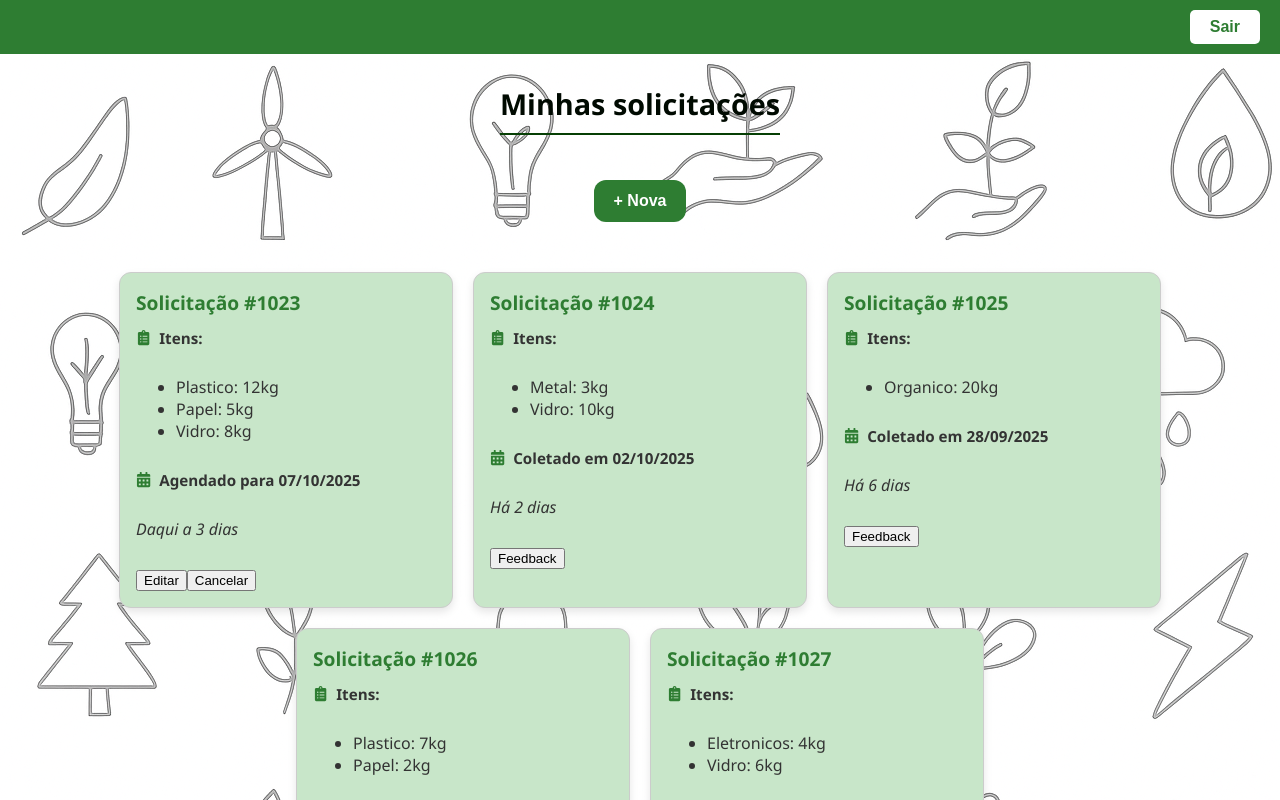
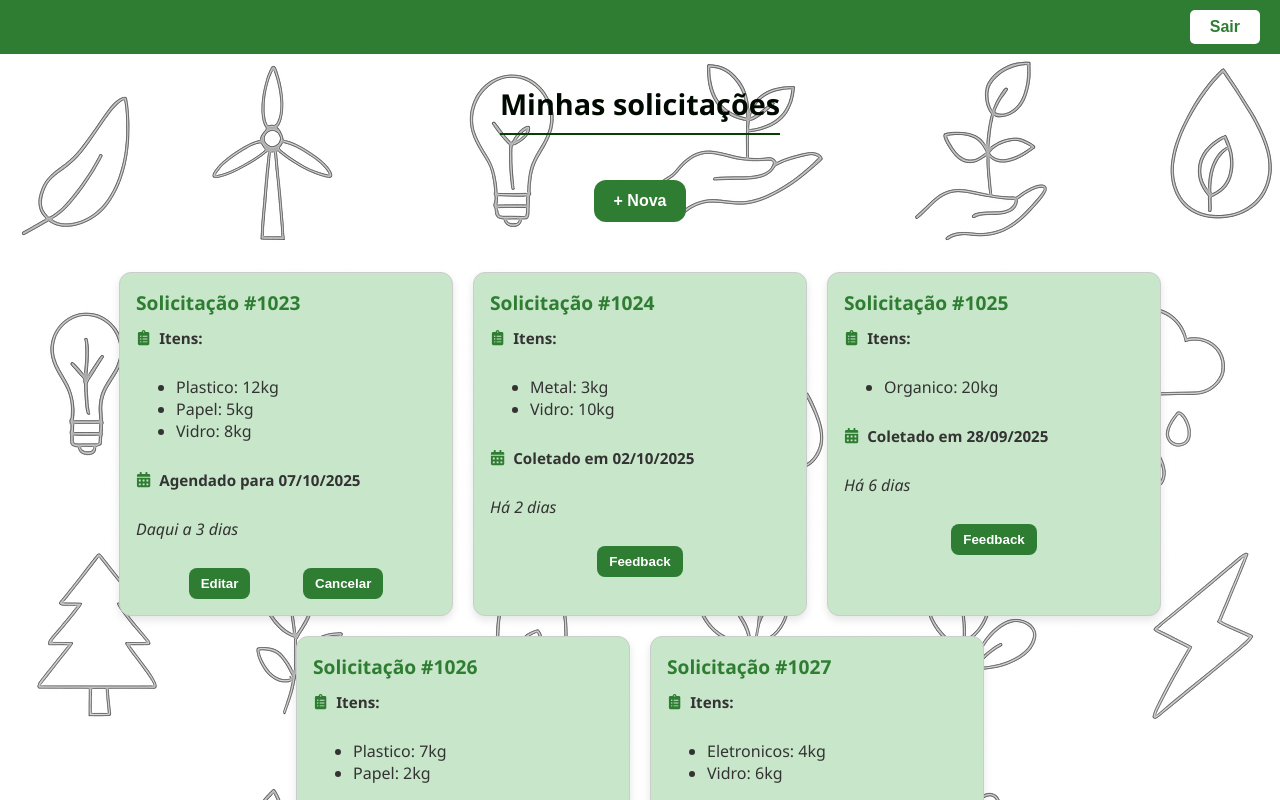
Before and after one commit to renandi/ecoville, a React (Vite) app in the folder ecoville-front/: page /solicitacoes in a window 1280 px wide. Shown: the top 800 px of the page. Built offline with nearby package versions, Linux system fonts and the light colour scheme.

Commit message:
Feat: implementado botão de feedback funcional
-Botão de feedback abre uma modal com a informação do feedback
-Atualmente esta como hardcode.

```diff
--- a/ecoville-front/src/components/Cards/CardResidente.css
+++ b/ecoville-front/src/components/Cards/CardResidente.css
@@ -55,3 +55,28 @@
 .delete-btn:hover {
   background-color: #c62828;
 }
+
+.btn-card{
+    margin-top: auto;
+  padding: 8px 12px;
+  background-color: #2e7d32;
+  color: white;
+  border: none;
+  border-radius: 8px;
+  cursor: pointer;
+  font-weight: bold;
+  display: flex;
+  align-items: center;
+  gap: 6px;
+  justify-content: center;
+  transition: background-color 0.2s;
+}
+
+.btn-card:hover{
+  background-color: #1b5e20;
+}
+
+.card-actions{
+  display: flex;
+  justify-content: space-evenly
+}
--- a/ecoville-front/src/components/Cards/CardResidente.jsx
+++ b/ecoville-front/src/components/Cards/CardResidente.jsx
@@ -65,14 +65,14 @@ function CardResidente({ solicitacao, onCancelar, onEditar, onFeedback }) {
       <div className="card-actions">
         {solicitacao.status === "AGUARDANDO" && (
           <>
-            <button onClick={() => onEditar(solicitacao.id)}>Editar</button>
-            <button onClick={() => onCancelar(solicitacao.id)}>Cancelar</button>
+            <button className="btn-card" onClick={() => onEditar(solicitacao.id)}>Editar</button>
+            <button className="delete-btn" onClick={() => onCancelar(solicitacao.id)}>Cancelar</button>
           </>
         )}
 
         {(solicitacao.status === "COLETADA" ||
           solicitacao.status === "FINALIZADA") && (
-          <button onClick={() => onFeedback(solicitacao.id)}>Feedback</button>
+          <button className="btn-card" onClick={() => onFeedback(solicitacao.id)}>Feedback</button>
         )}
       </div>
     </div>
--- a/ecoville-front/src/pages/Solicitacoes/Solicitacoes.css
+++ b/ecoville-front/src/pages/Solicitacoes/Solicitacoes.css
@@ -0,0 +1,65 @@
+/* Fundo escuro atrás da modal */
+.overlay {
+  position: fixed;
+  top: 0;
+  left: 0;
+  right: 0;
+  bottom: 0;
+  background-color: rgba(0, 0, 0, 0.5); /* fundo semi-transparente */
+  display: flex;
+  justify-content: center;
+  align-items: center;
+  z-index: 1000; /* garante que fica acima do resto */
+}
+
+/* Caixa da modal */
+.modal {
+  background: #fff;
+  padding: 20px 25px;
+  border-radius: 8px;
+  width: 400px;
+  max-width: 90%; /* responsivo em telas menores */
+  box-shadow: 0 4px 12px rgba(0, 0, 0, 0.25);
+  animation: fadeIn 0.3s ease-in-out;
+}
+
+/* Título da modal */
+.modal h2 {
+  margin-top: 0;
+  font-size: 1.2rem;
+  color: #2e7d32; /* combina com o verde do seu tema */
+}
+
+/* Texto do feedback */
+.modal p {
+  margin: 15px 0;
+  font-size: 1rem;
+  color: #333;
+}
+
+/* Botão dentro da modal */
+.modal button {
+  background-color: #2e7d32;
+  color: #fff;
+  border: none;
+  padding: 8px 14px;
+  border-radius: 4px;
+  cursor: pointer;
+  transition: background-color 0.2s;
+}
+
+.modal button:hover {
+  background-color: #1b5e20; /* verde mais escuro no hover */
+}
+
+/* Animação de entrada */
+@keyframes fadeIn {
+  from {
+    opacity: 0;
+    transform: translateY(-10px);
+  }
+  to {
+    opacity: 1;
+    transform: translateY(0);
+  }
+}
--- a/ecoville-front/src/pages/Solicitacoes/Solicitacoes.jsx
+++ b/ecoville-front/src/pages/Solicitacoes/Solicitacoes.jsx
@@ -61,6 +61,11 @@ const Solicitacoes = () => {
   ];
 
   const [coletas, setColetas] = useState([]);
+  const [openModal, setOpenModal] = useState(false);
+  const [feedbackText, setFeedbackText] = useState(
+    "Teste de feedback retornado pelo back-end"
+  );
+  const [selectedId, setSelectedId] = useState(null);
 
   const handleCancelar = (id) => {
     console.log("Cancelar solicitação", id);
@@ -74,8 +79,16 @@ const Solicitacoes = () => {
 
   const handleFeedback = (id) => {
     console.log("Feedback da solicitação", id);
-    // TODO: Implementar feedback, modal! (issue #12)
+    setSelectedId(id);
+    setOpenModal(true);
   };
+
+  const closeModal = () => {
+    setOpenModal(false);
+    setFeedbackText("");
+    setSelectedId(null);
+  };
+
   const navigate = useNavigate();
 
   const cadastrar = () => {
@@ -126,9 +139,18 @@ const Solicitacoes = () => {
               solicitacao={sol}
               onCancelar={(id) => handleCancelar(id)}
               onEditar={(id) => handleEditar(id)}
-              onFeedback={(id) => handleFeedback(id)}
+              onFeedback={(id) => handleFeedback(sol.numeroSolicitacao)}
             />
           ))}
+          {openModal && (
+            <div className="overlay">
+              <div className="modal">
+                <h2>Feedback da solicitação #{selectedId}</h2>
+                <p>{feedbackText}</p>
+                <button onClick={closeModal}>Fechar</button>
+              </div>
+            </div>
+          )}
         </div>
       </div>
     </>
```
